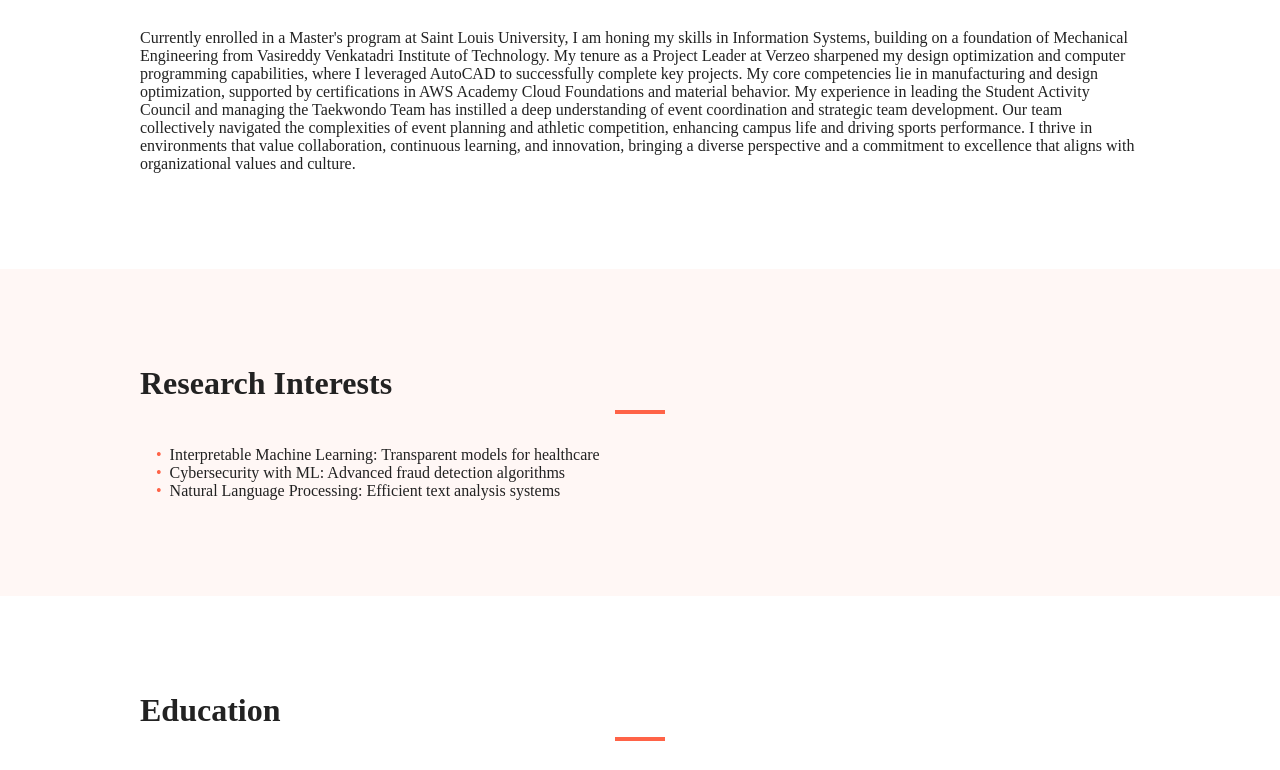
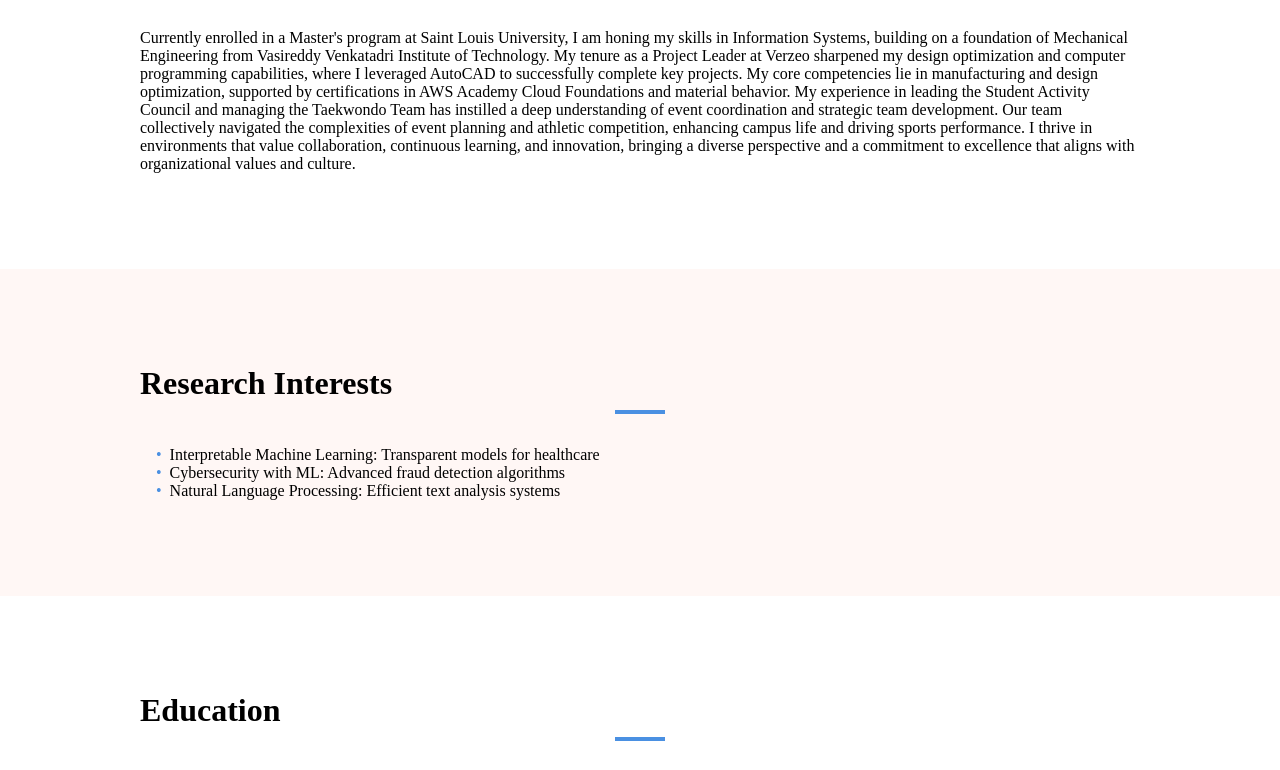
Before and after one commit to Rajdev-teach/portfolio, a plain HTML site: page index.html in a window 1280 px wide. Shown: the part 719-1489 px from the top of the page. Drawn offline with nearby package versions, Linux system fonts and the light colour scheme; a small style sheet from the web is missing.

Commit message:
Update styles.css

```diff
--- a/styles.css
+++ b/styles.css
@@ -1,11 +1,13 @@
 /* ========== BASE & VARIABLES ========== */
 :root {
-    --bg-light: #ffffff;
-    --bg-dark: #121212;
-    --fg-light: #222222;
-    --fg-dark: #e0e0e0;
-    --primary: #ff6347;
-    --transition: 0.3s ease;
+  --bg-light: #f7f9fc;
+  --bg-dark: #1a202c;
+  --fg-light: #2d3748;
+  --fg-dark: #e2e8f0;
+  --primary: #4a90e2;
+  --transition: 0.3s ease;
+}
+
   }
   body[data-theme="light"] {
     background: var(--bg-light);
```
